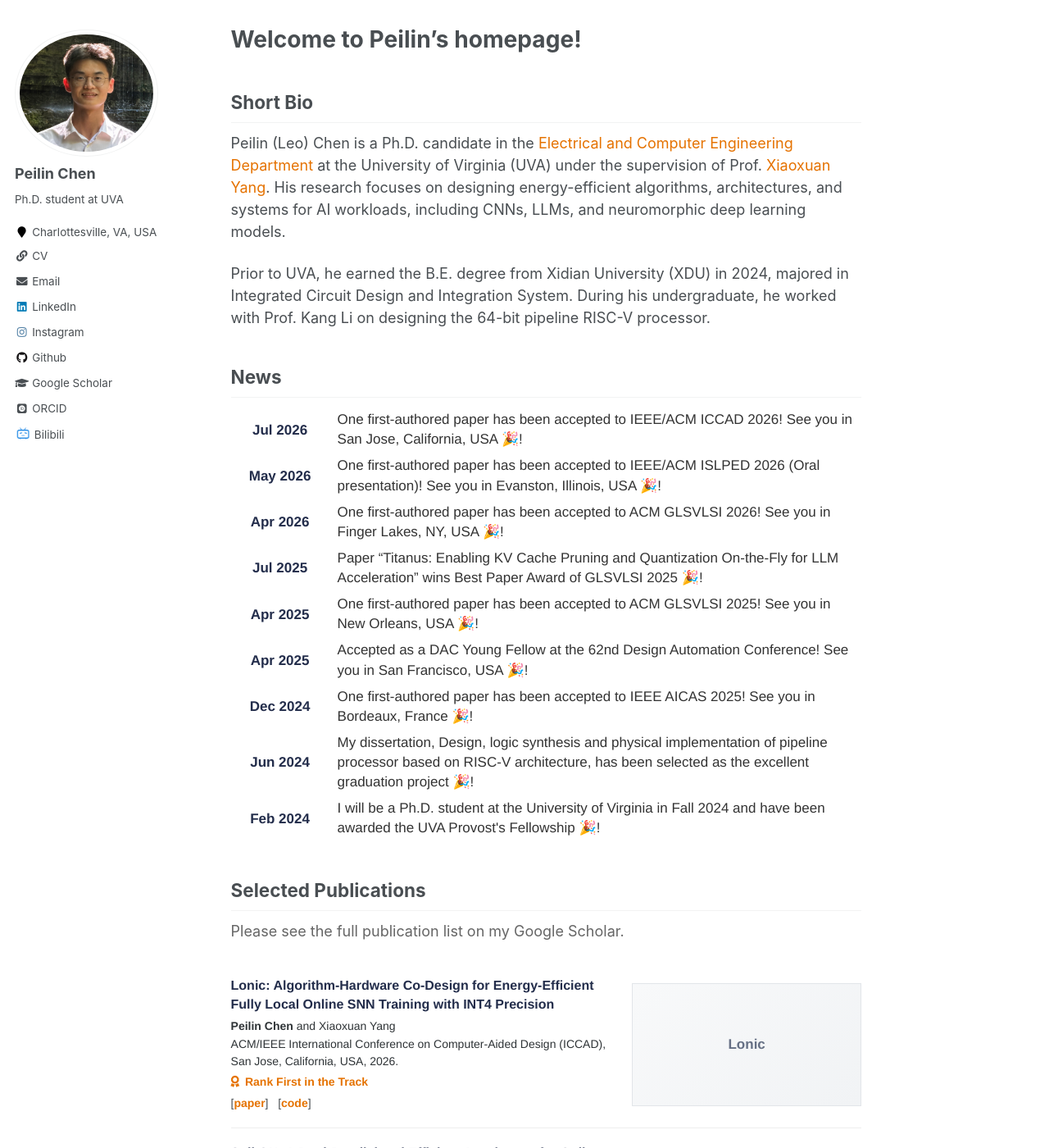
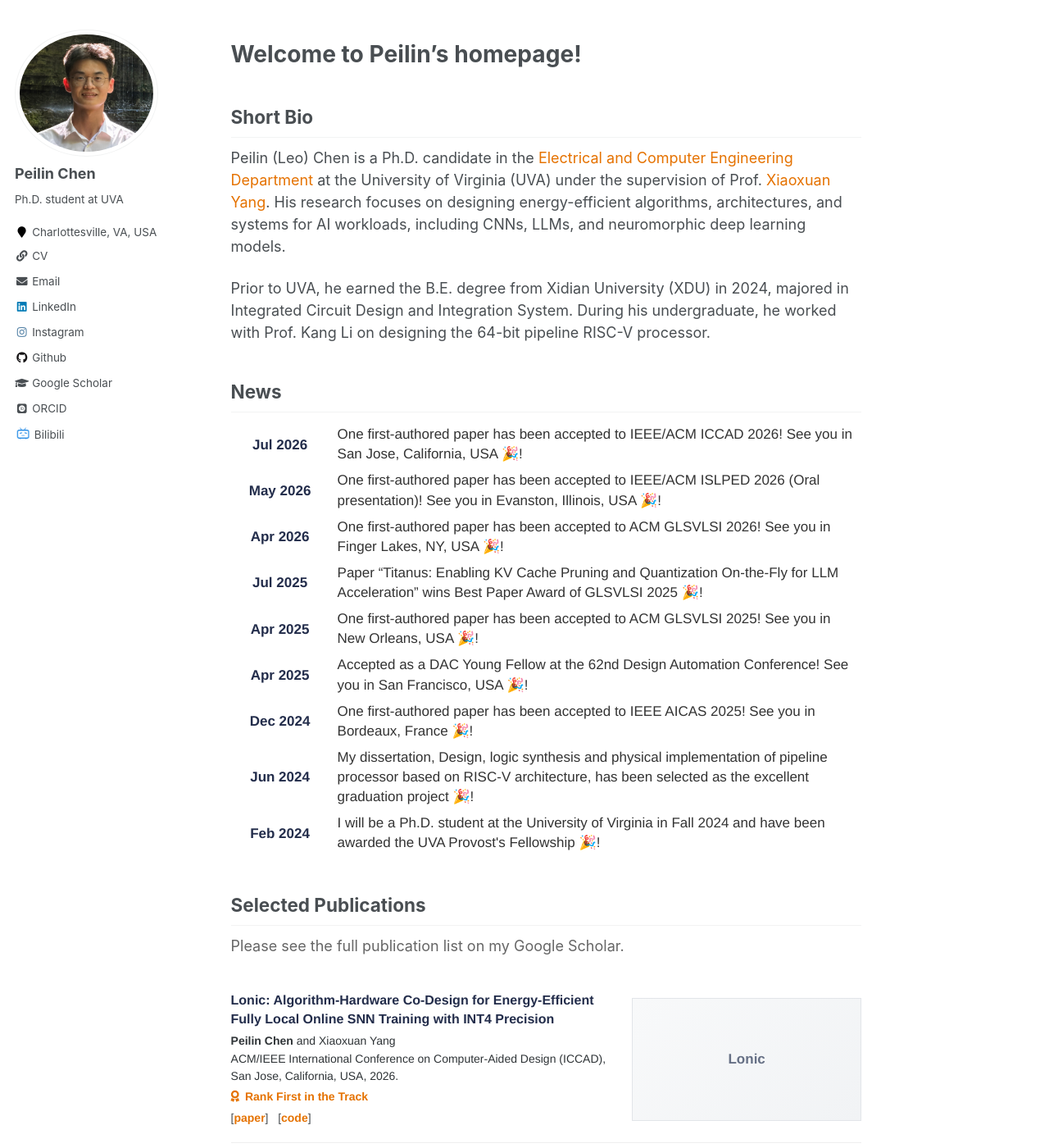
Before and after one commit to peilin-chen/peilin-chen.github.io, a Jekyll site: the page built from _pages/about.md, in a window 1280 px wide and 1400 px high. Shown: the whole window at 82% size. Built offline with Jekyll 4.4.1, drawn with Linux system fonts in a browser that asks for light colours; some web fonts are replaced.

Commit message:
Update about.md

```diff
--- a/_pages/about.md
+++ b/_pages/about.md
@@ -699,7 +699,25 @@ During his undergraduate, he worked with Prof. Kang Li on designing the 64-bit p
 }
 
 #main {
-    margin-top: 1em !important;
+    margin-top: 1。2em !important;
 }
 
+  <h2 id="services">Services</h2>
+
+<div class="services-section">
+
+  <div class="service-title">Journal Reviewer</div>
+
+  <ul>
+    <li>
+      IEEE Transactions on Computers (TC), 2026
+    </li>
+
+    <li>
+      IEEE Transactions on Neural Networks and Learning Systems (TNNLS), 2026
+    </li>
+  </ul>
+
+</div>
+
 </style>
```
